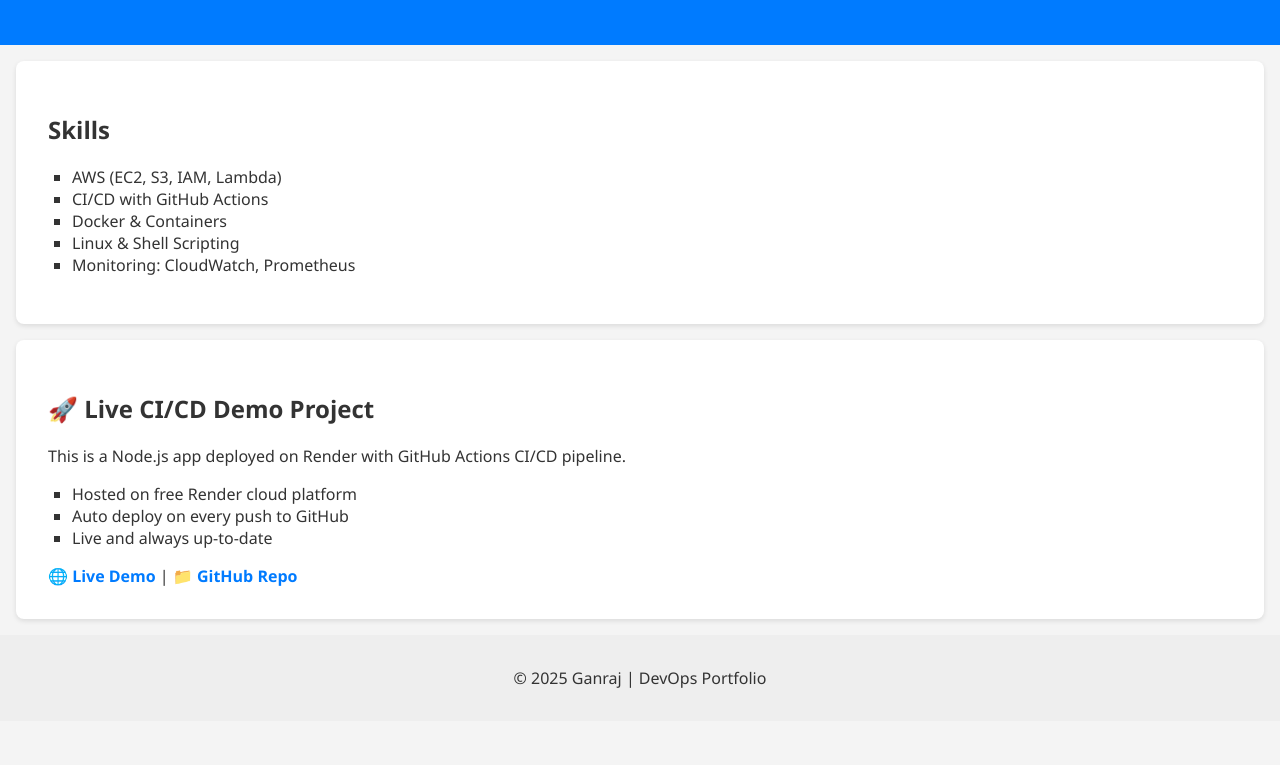
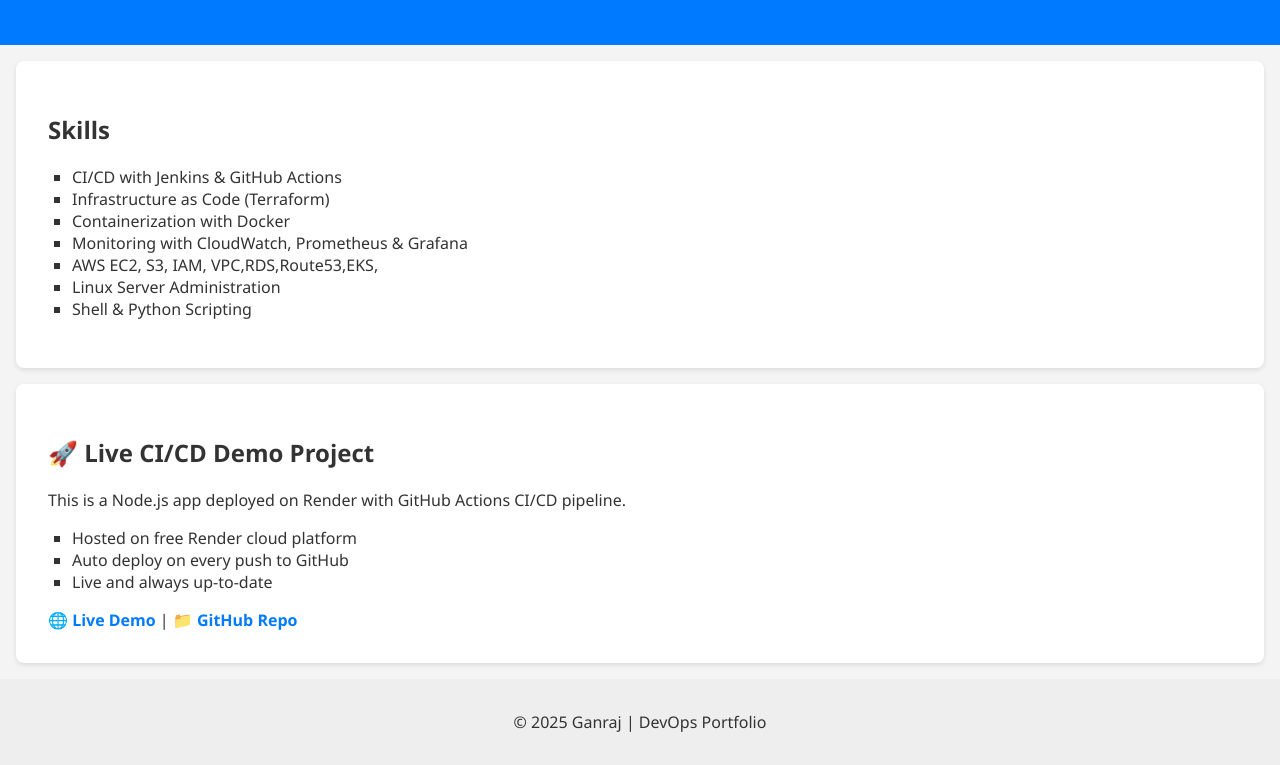
Before and after one commit to ganrajdol99215/devops-portfolio, a plain HTML site: page index.html in a window 1280 px wide. Shown: the part 143-908 px from the top of the page. Before the commit the page ends 864 px from the top, so only its background shows below. Drawn offline with Linux system fonts and the light colour scheme.

Commit message:
Update index.html

```diff
--- a/index.html
+++ b/index.html
@@ -14,11 +14,13 @@
     <section class="about">
         <h2>Skills</h2>
         <ul>
-            <li>AWS (EC2, S3, IAM, Lambda)</li>
-            <li>CI/CD with GitHub Actions</li>
-            <li>Docker & Containers</li>
-            <li>Linux & Shell Scripting</li>
-            <li>Monitoring: CloudWatch, Prometheus</li>
+            <li>CI/CD with Jenkins & GitHub Actions</li>
+              <li>Infrastructure as Code (Terraform)</li>
+                 <li>Containerization with Docker</li>
+             <li>Monitoring with CloudWatch, Prometheus & Grafana</li>
+            <li>AWS EC2, S3, IAM, VPC,RDS,Route53,EKS,</li>
+             <li>Linux Server Administration</li>
+           <li>Shell & Python Scripting</li>
         </ul>
     </section>
     <section class="project">
```
